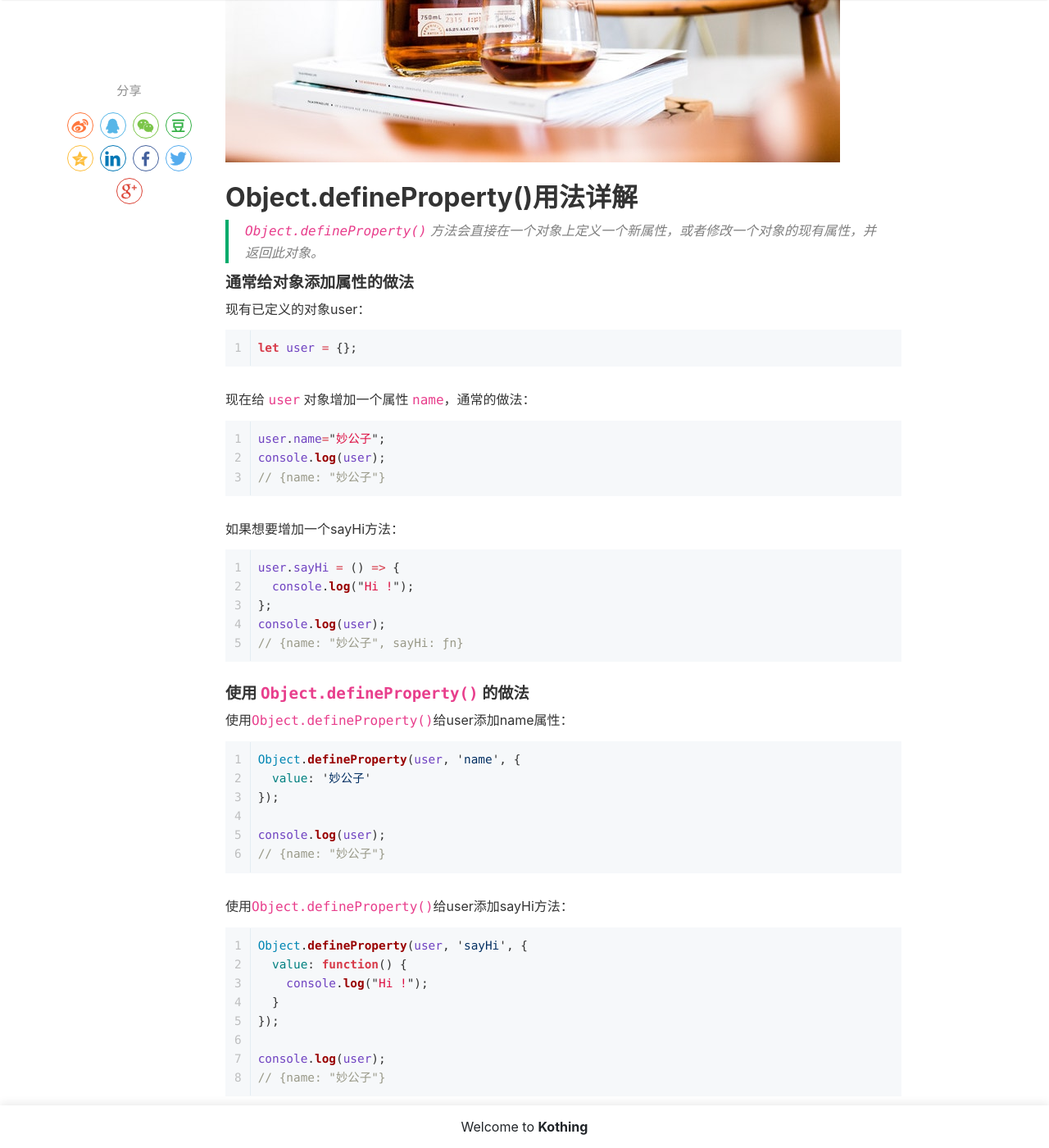
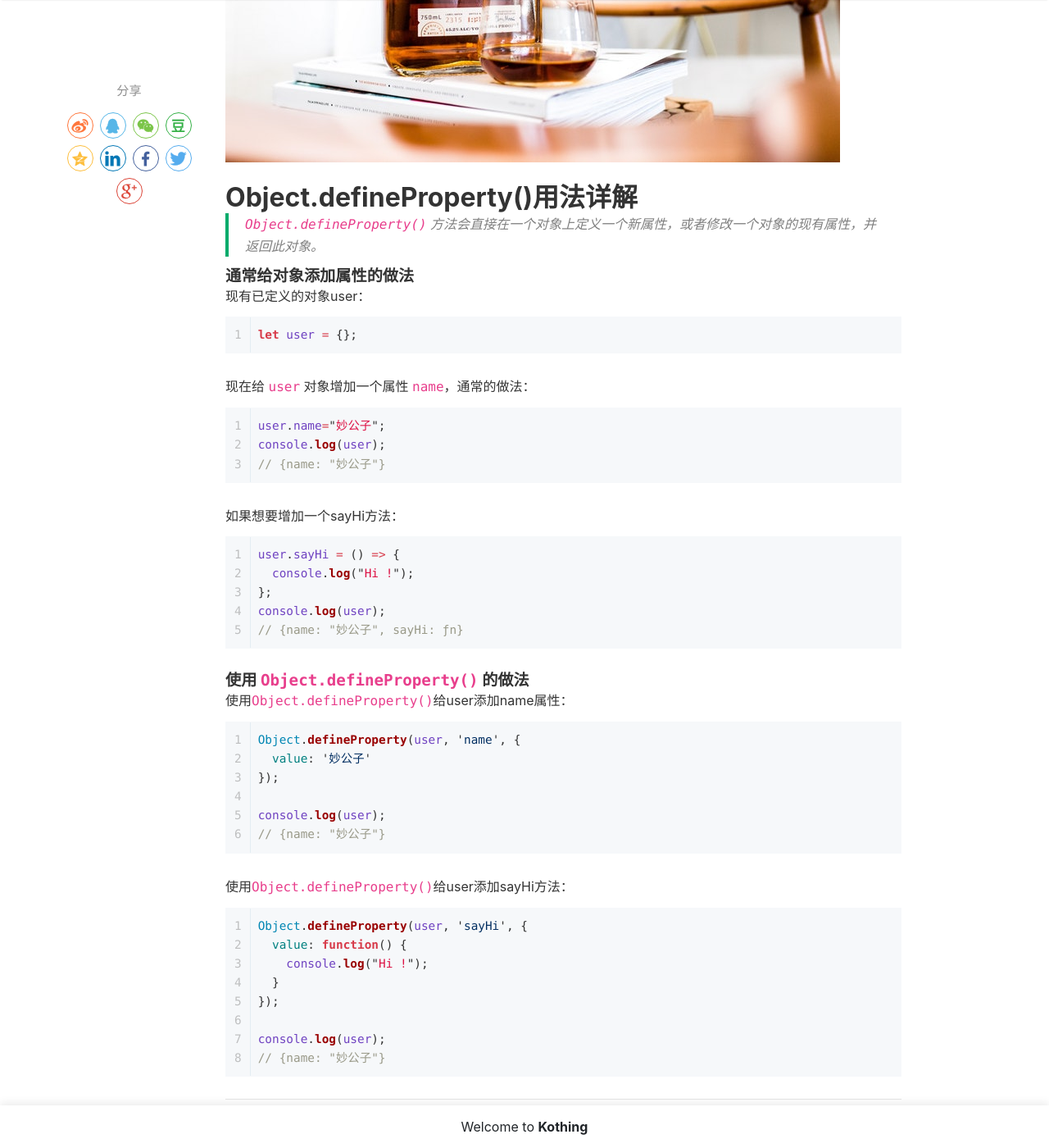
Before and after one commit to kothing/kothing.github.io, a Jekyll site: the page built from _posts/2021-06-22-Object.defineProperty.md, in a window 1280 px wide and 1400 px high, scrolled down 652 px. Shown: the whole window at 82% size. Built offline with Jekyll 4.4.1, drawn with Linux system fonts in a browser that asks for light colours; nearby versions of some CDN libraries; comment, search, counter and statistics services are not loaded.

Commit message:
Update screen.css

```diff
--- a/assets/css/screen.css
+++ b/assets/css/screen.css
@@ -764,21 +764,13 @@
 .article-post h5,
 .article-post h6 {
     font-weight: 700;
+    margin: 0;
 }
 
 .article-post img.shadow {
     -webkit-box-shadow: 0px 0px 10px 0px rgba(0, 0, 0, 0.30);
     -moz-box-shadow: 0px 0px 10px 0px rgba(0, 0, 0, 0.30);
     box-shadow: 0px 0px 10px 0px rgba(0, 0, 0, 0.30);
-}
-
-.layout-page .article-post {
-    font-family: -apple-system, BlinkMacSystemFont, "Segoe UI", Roboto, "Helvetica Neue", Arial, sans-serif, "Apple Color Emoji", "Segoe UI Emoji", "Segoe UI Symbol", "Noto Color Emoji";
-    font-size: 1rem;
-}
-
-.layout-page .article-post p {
-    margin-bottom: 1rem;
 }
 
 img {
```
